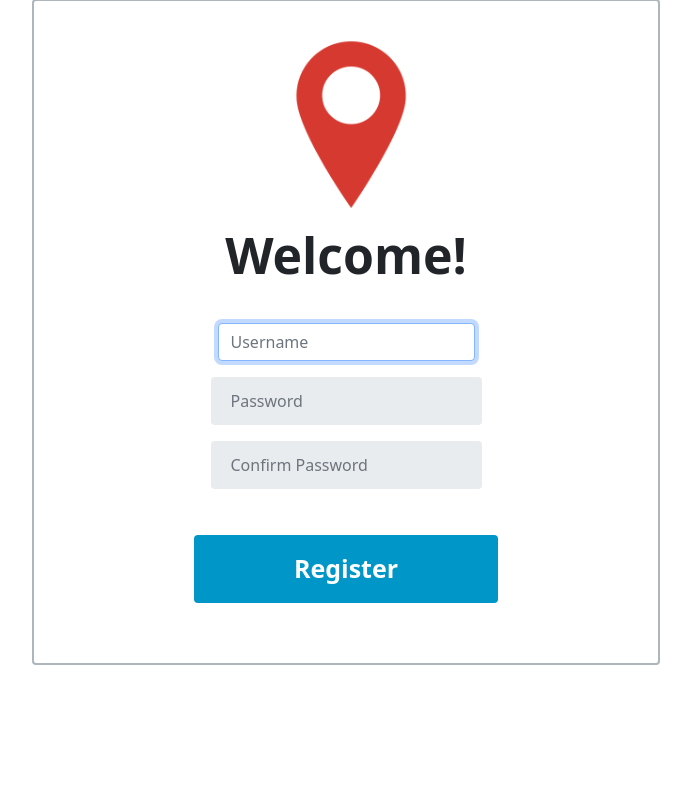
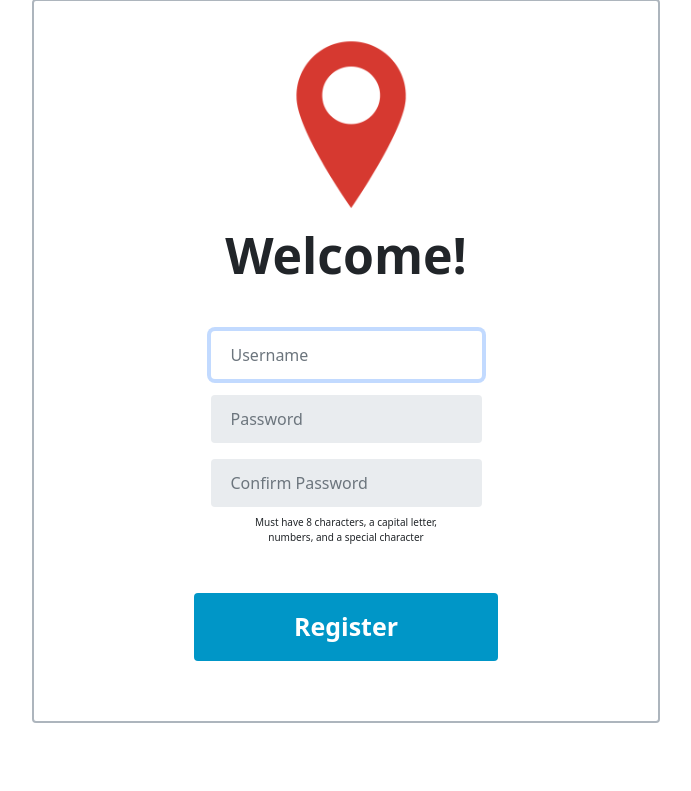
Before and after one commit to itzelts/PinIt-REAL-, a Flask app: page /register in a window 1280 px wide. Shown: the part 237-1028 px from the top of the page, without its empty margins (294-985 px from the left). Before the commit the page ends 902 px from the top, so only its background shows below. Run offline with Flask 2, Linux system fonts and the light colour scheme; some libraries are stand-ins or nearby versions.

Commit message:
more css

```diff
--- a/templates/register.html
+++ b/templates/register.html
@@ -11,7 +11,7 @@ Register
         <p class="center page_title"> Welcome! </p>
         <form action="/register" method="post">
             <div class="mb-3">
-                <input autocomplete="off" autofocus class="form-control mx-auto w-auto" id="username" name="username"
+                <input autocomplete="off" autofocus class="form-control mx-auto w-auto input" id="username" name="username"
                     placeholder="Username" type="text">
             </div>
             <div class="mb-3">
@@ -21,6 +21,7 @@ Register
             <div class="mb-3">
                 <input class="form-control mx-auto w-auto input" id="password" name="confirmation"
                     placeholder="Confirm Password" type="password">
+                <label for="password" style="font-size: 10px;">Must have 8 characters, a capital letter, <br> numbers, and a special character</label>
             </div>
             <div class="center" style="margin-bottom: 30px">
                 <button class="links" type="submit"> Register </button>
```
Also changed, not shown: 2 other files.
